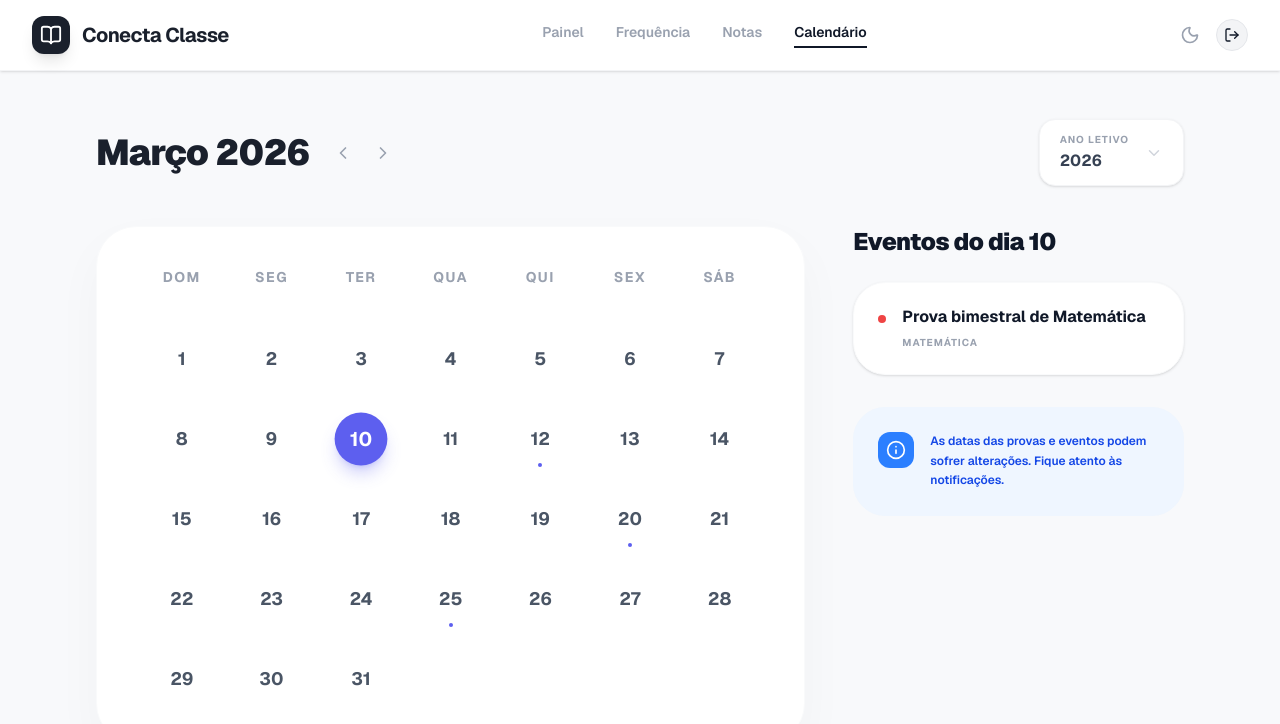
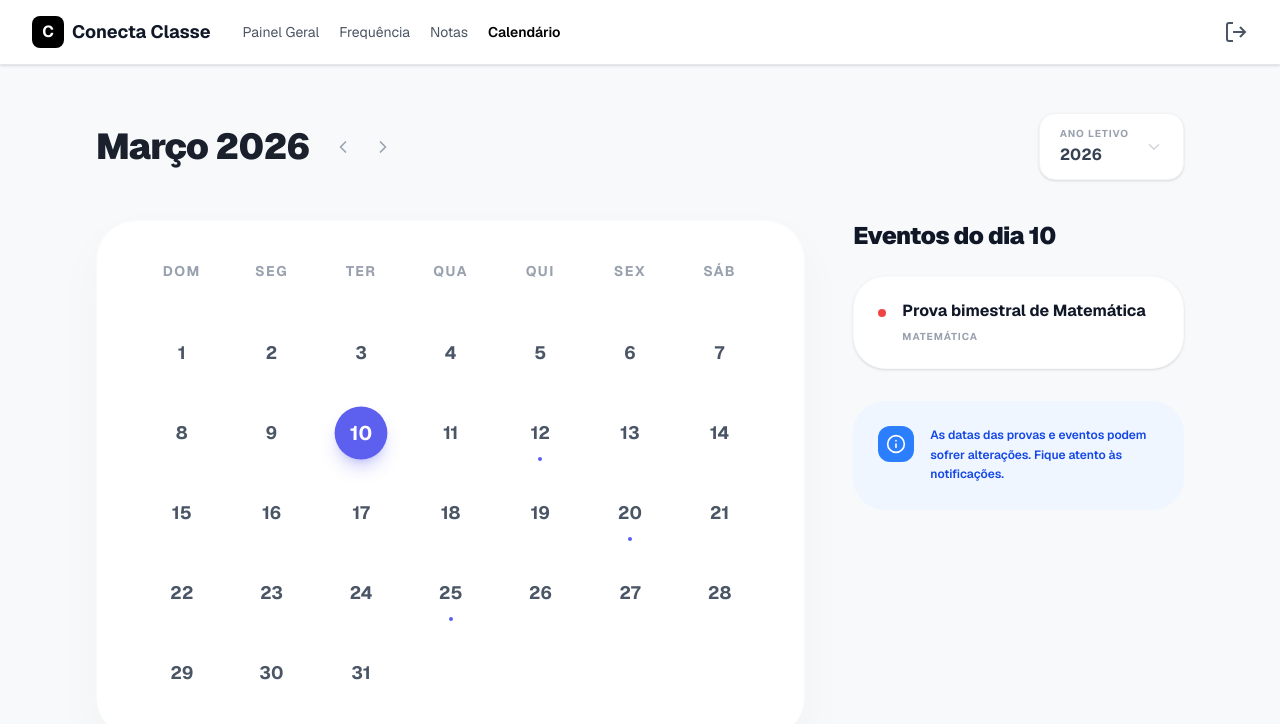
Before and after one commit to Caio-C8/conecta-classe, a Next.js app in the folder apps/web/: page /CalendarioAluno in a window 1280 px wide. Shown: the top 724 px of the page. Built offline with nearby package versions, Linux system fonts and the light colour scheme.

Commit message:
fix: atualiza pagina calendario

```diff
--- a/apps/web/app/CalendarioAluno/page.tsx
+++ b/apps/web/app/CalendarioAluno/page.tsx
@@ -2,23 +2,36 @@
 
 import React, { useState } from 'react';
 import {
-  BookOpen,
-  Moon,
-  LogOut,
   ChevronDown,
   ChevronLeft,
   ChevronRight,
   Info
 } from 'lucide-react';
 
-export default function CalendarPage() {
+// Simulação dos componentes do Next.js para garantir que o código compile no ambiente de visualização.
+// No seu projeto Next.js real, você pode substituir por:
+// import Link from 'next/link';
+// import { usePathname } from 'next/navigation';
+const Link = ({ href, children, className, ...props }: any) => {
+  return (
+    <a href={href} className={className} {...props}>
+      {children}
+    </a>
+  );
+};
+
+const usePathname = () => {
+  return '/calendario'; // Simula a rota ativa atual
+};
+
+export default function App() {
+  const pathname = usePathname();
   const [selectedDay, setSelectedDay] = useState(10);
 
-  // Mock de dias do mês de Março 2026 (começando no domingo)
+  // Mock de dias do mês de Março 2026
   const days = Array.from({ length: 31 }, (_, i) => i + 1);
-  const startOffset = 0; // Março 2026 começa no Domingo (1)
 
-  // Dias que possuem eventos (para mostrar a bolinha embaixo)
+  // Dias que possuem eventos
   const daysWithEvents = [10, 12, 20, 25];
 
   const events = {
@@ -28,30 +41,52 @@ export default function CalendarPage() {
     12: [
       { title: "Entrega de Trabalho", subject: "Geografia", color: "#3B82F6" }
     ],
-    // Adicione mais eventos conforme necessário
   };
 
   const weekDays = ["Dom", "Seg", "Ter", "Qua", "Qui", "Sex", "Sáb"];
 
   return (
     <div className="min-h-screen bg-[#F8F9FB] font-sans text-[#1A202C]">
-      {/* Navbar Padrão */}
-      <nav className="bg-white border-b border-gray-100 px-8 py-4 flex items-center justify-between sticky top-0 z-20 shadow-sm">
-        <div className="flex items-center space-x-3">
-          <div className="bg-[#1A202C] p-2 rounded-xl text-white shadow-lg"><BookOpen size={22} /></div>
-          <span className="text-xl font-bold tracking-tight">Conecta Classe</span>
+      {/* HEADER INTEGRADO */}
+      <header className="bg-white border-b border-gray-200 px-8 py-4 flex items-center justify-between sticky top-0 z-20 shadow-sm">
+        <div className="flex items-center gap-8">
+          <div className="flex items-center gap-2">
+            <div className="bg-black text-white w-8 h-8 flex items-center justify-center rounded-lg font-bold text-base">C</div>
+            <span className="font-bold text-lg text-gray-900">Conecta Classe</span>
+          </div>
+          <nav className="flex gap-5">
+            <Link
+              href="/painel"
+              className={`text-sm no-underline ${pathname === '/painel' ? 'text-black font-semibold' : 'text-[#4b5563] hover:text-black'}`}
+            >
+              Painel Geral
+            </Link>
+            <Link
+              href="/frequencia"
+              className={`text-sm no-underline ${pathname === '/frequencia' ? 'text-black font-semibold' : 'text-[#4b5563] hover:text-black'}`}
+            >
+              Frequência
+            </Link>
+            <Link
+              href="/notas"
+              className={`text-sm no-underline ${pathname === '/notas' ? 'text-black font-semibold' : 'text-[#4b5563] hover:text-black'}`}
+            >
+              Notas
+            </Link>
+            <Link
+              href="/calendario"
+              className={`text-sm no-underline ${pathname === '/calendario' ? 'text-black font-semibold' : 'text-[#4b5563] hover:text-black'}`}
+            >
+              Calendário
+            </Link>
+          </nav>
         </div>
-        <div className="hidden md:flex space-x-8 text-sm font-semibold text-gray-400">
-          <span className="hover:text-gray-900 cursor-pointer">Painel</span>
-          <span className="hover:text-gray-900 cursor-pointer">Frequência</span>
-          <span className="hover:text-gray-900 cursor-pointer">Notas</span>
-          <span className="text-gray-900 border-b-2 border-gray-900 pb-1">Calendário</span>
-        </div>
-        <div className="flex items-center space-x-4 text-gray-400">
-          <Moon size={20} className="cursor-pointer hover:text-gray-900" />
-          <div className="w-8 h-8 rounded-full bg-gray-100 flex items-center justify-center text-gray-900 border border-gray-200 cursor-pointer"><LogOut size={16} /></div>
-        </div>
-      </nav>
+        <button style={{ background: 'none', border: 'none', cursor: 'pointer' }} className="text-[#4b5563] hover:text-black transition-colors">
+          <svg width="24" height="24" viewBox="0 0 24 24" fill="none" stroke="currentColor" strokeWidth="2">
+            <path d="M9 21H5a2 2 0 0 1-2-2V5a2 2 0 0 1 2-2h4M16 17l5-5-5-5M21 12H9" />
+          </svg>
+        </button>
+      </header>
 
       <main className="max-w-6xl mx-auto px-8 py-12">
         <header className="mb-10 flex flex-col md:flex-row md:items-center justify-between gap-6 animate-in fade-in slide-in-from-top-4 duration-700">
@@ -72,18 +107,15 @@ export default function CalendarPage() {
         </header>
 
         <div className="grid grid-cols-1 lg:grid-cols-3 gap-12 animate-in fade-in slide-in-from-bottom-4 duration-1000">
-          {/* Lado Esquerdo: O Calendário */}
           <div className="lg:col-span-2">
             <div className="bg-white rounded-[40px] p-10 shadow-[0_20px_50px_rgba(0,0,0,0.03)] border border-gray-50">
               <div className="grid grid-cols-7 gap-y-8 text-center">
-                {/* Dias da Semana */}
                 {weekDays.map((day) => (
                   <div key={day} className="text-sm font-bold text-gray-400 uppercase tracking-widest mb-4">
                     {day}
                   </div>
                 ))}
 
-                {/* Grid de Dias */}
                 {days.map((day) => {
                   const isSelected = selectedDay === day;
                   const hasEvent = daysWithEvents.includes(day);
@@ -103,7 +135,6 @@ export default function CalendarPage() {
                         {day}
                       </button>
 
-                      {/* Pontinho de Evento (não mostra se estiver selecionado, pois fica por cima) */}
                       {hasEvent && !isSelected && (
                         <div className="absolute bottom-[-4px] w-1 h-1 bg-[#5D5FEF] rounded-full"></div>
                       )}
@@ -114,7 +145,6 @@ export default function CalendarPage() {
             </div>
           </div>
 
-          {/* Lado Direito: Detalhes do Dia */}
           <div className="space-y-8">
             <section>
               <h2 className="text-2xl font-black text-gray-900 tracking-tight mb-6">
@@ -124,7 +154,7 @@ export default function CalendarPage() {
               <div className="space-y-4">
                 {events[selectedDay as keyof typeof events] ? (
                   events[selectedDay as keyof typeof events].map((ev, i) => (
-                    <div key={i} className="bg-white p-6 rounded-[32px] border border-gray-50 shadow-sm flex items-start space-x-4 animate-in zoom-in-95 duration-300">
+                    <div key={i} className="bg-white p-6 rounded-[32px] border border-gray-50 shadow-sm flex items-start space-x-4">
                       <div className="w-2 h-2 rounded-full mt-2" style={{ backgroundColor: ev.color }}></div>
                       <div>
                         <h4 className="font-bold text-gray-900 leading-tight">{ev.title}</h4>
@@ -140,7 +170,6 @@ export default function CalendarPage() {
               </div>
             </section>
 
-            {/* Banner Informativo */}
             <div className="bg-[#EFF6FF] p-6 rounded-[32px] border border-blue-50 flex items-start space-x-4">
               <div className="bg-blue-500 p-2 rounded-xl text-white"><Info size={20} /></div>
               <p className="text-xs font-semibold text-blue-700 leading-relaxed">
--- a/apps/web/package.json
+++ b/apps/web/package.json
@@ -9,9 +9,10 @@
     "lint": "eslint"
   },
   "dependencies": {
+    "@repo/database": "workspace:*",
     "@repo/types": "workspace:*",
-    "@repo/database": "workspace:*",
     "@repo/utils": "workspace:*",
+    "lucide-react": "^1.16.0",
     "next": "16.2.1",
     "react": "19.2.4",
     "react-dom": "19.2.4"
```
Also changed, not shown: 2 other files (tests, documents, lock files or other folders).
